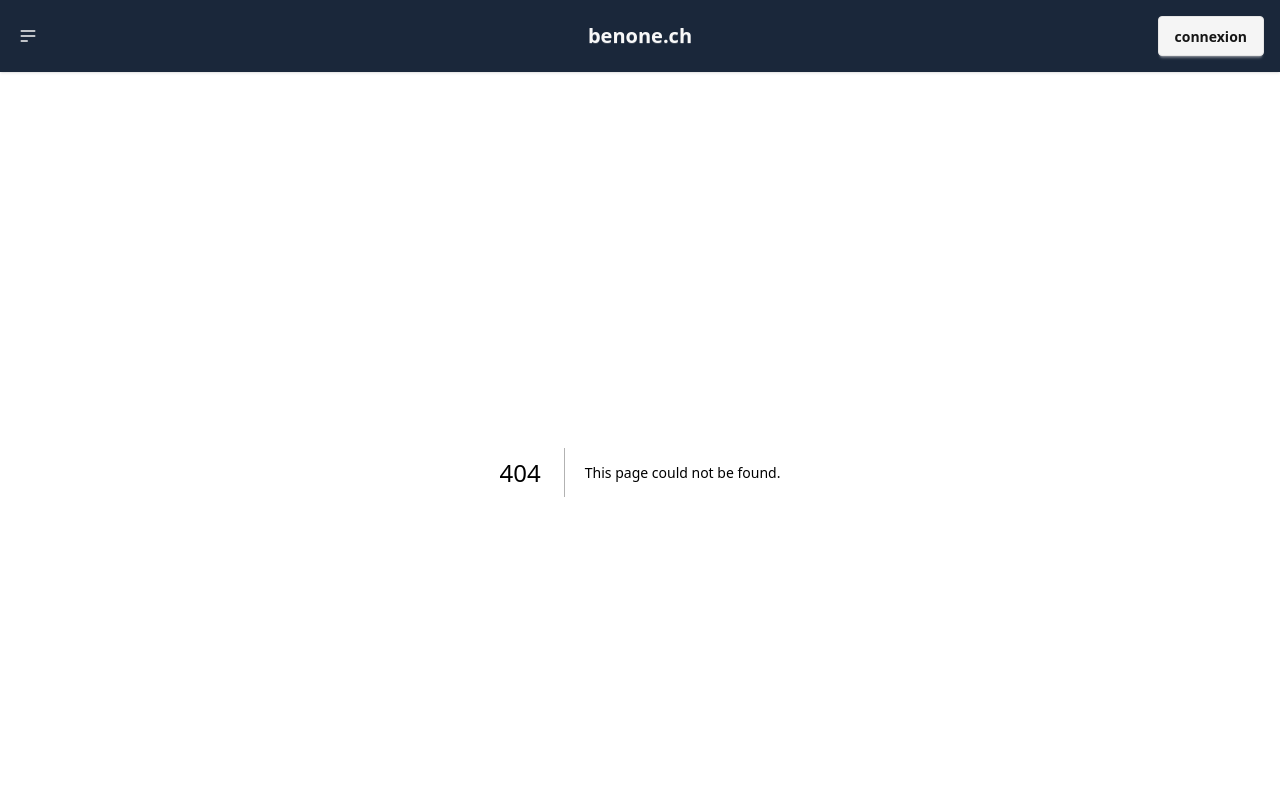
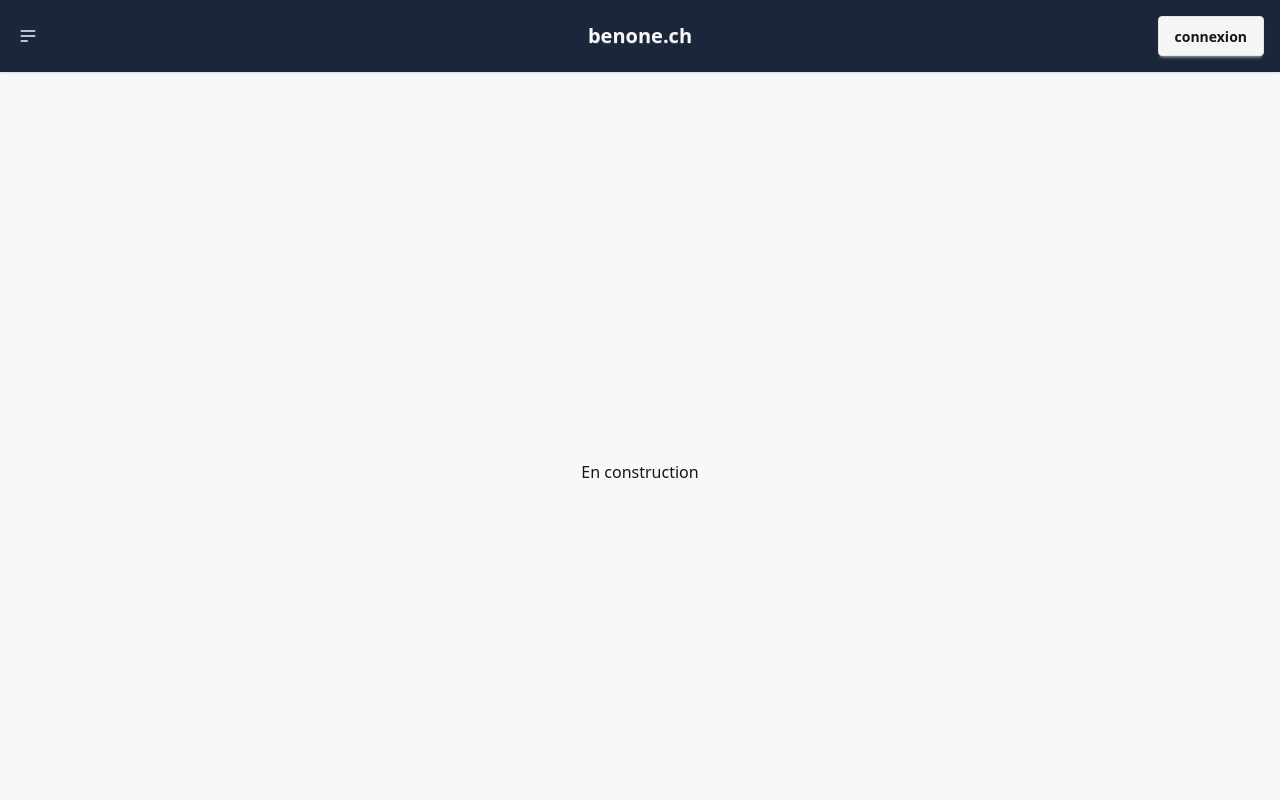
Before and after one commit to MartinLavalais/unrecon-web, a Next.js app: page /contact-us in a window 1280 px wide. Before the commit this address had no page. Shown: the top 800 px of the page. Built offline with nearby package versions, Linux system fonts and the light colour scheme.

Commit message:
Creation de la page de prise de contact

```diff
--- /dev/null
+++ b/src/app/contact-us/page.tsx
@@ -0,0 +1,8 @@
+export default function ContactPage()
+{
+    return(
+        <div className="flex flex-col items-center justify-center min-h-screen p-6 space-y-6 bg-base-100">
+            <h1>En construction</h1>
+        </div>
+    );
+}
```
